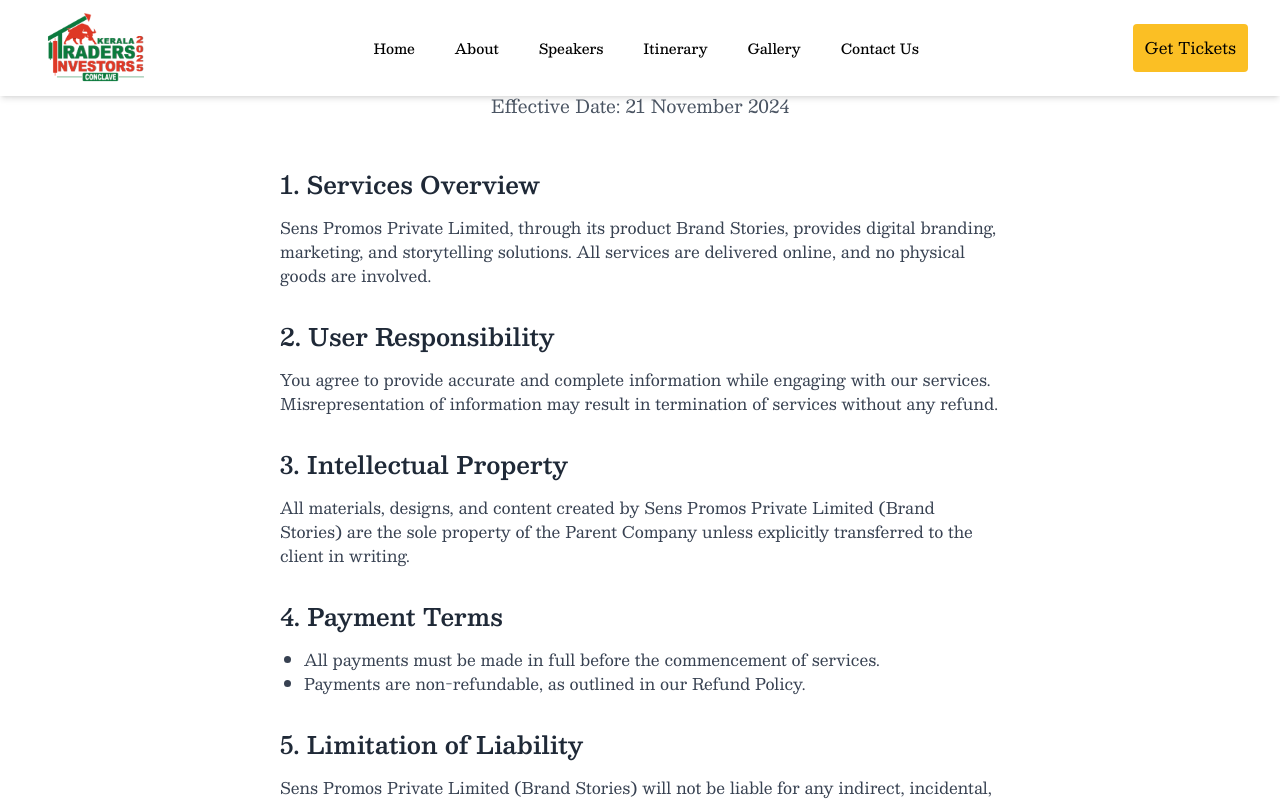
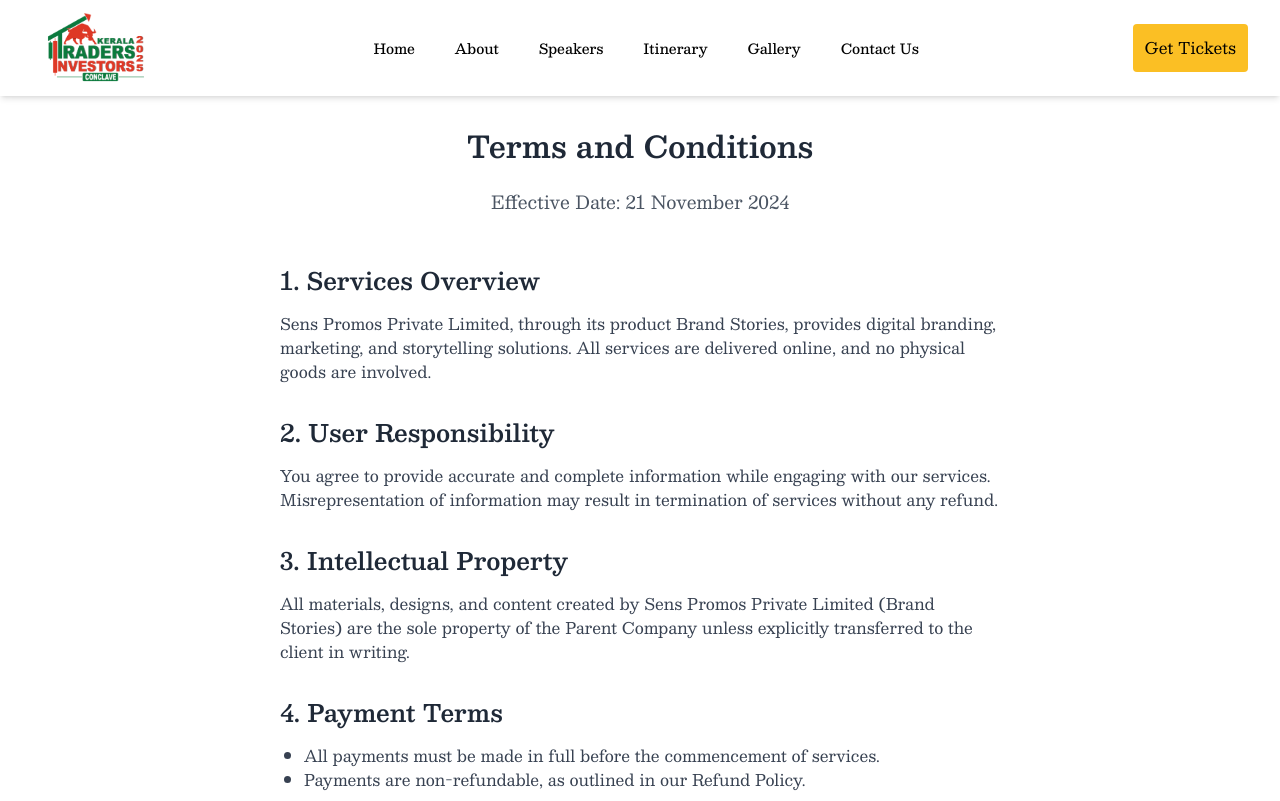
Before and after one commit to dev-hemito/brandstoriesTrade, a Next.js app: page /terms in a window 1280 px wide. Shown: the top 801 px of the page. Built offline with nearby package versions, Linux system fonts and the light colour scheme.

Commit message:
mt-24 refund, return, shipping, terms

```diff
--- a/src/app/refund/page.js
+++ b/src/app/refund/page.js
@@ -3,7 +3,7 @@ import React from 'react'
 const page = () => {
     return (
         <div>
-            <h1 className="text-3xl font-semibold text-center text-gray-800 mb-6">Refund Policy</h1>
+            <h1 className="text-3xl font-semibold text-center text-gray-800 mb-6  mt-24">Refund Policy</h1>
             <h3 className="text-lg text-center text-gray-600 mb-12">Effective Date: 21 November 2024</h3>
 
             <section className="mb-8">
--- a/src/app/return/page.js
+++ b/src/app/return/page.js
@@ -3,7 +3,7 @@ import React from 'react'
 const page = () => {
     return (
         <div>
-            <h1 className="text-3xl font-semibold text-center text-gray-800 mb-6">Return Policy</h1>
+            <h1 className="text-3xl font-semibold text-center text-gray-800 mb-6 mt-24">Return Policy</h1>
             <h3 className="text-lg text-center text-gray-600 mb-12">Effective Date: 21 November 2024</h3>
 
             <section className="mb-8">
--- a/src/app/shipping/page.js
+++ b/src/app/shipping/page.js
@@ -4,7 +4,7 @@ const Page = () => {
     return (
         <div className="max-w-3xl mx-auto px-6 py-8">
 
-            <h1 className="text-3xl font-semibold text-center text-gray-800 mb-6">Shipping Policy</h1>
+            <h1 className="text-3xl font-semibold text-center text-gray-800 mb-6  mt-24">Shipping Policy</h1>
             <h3 className="text-lg text-center text-gray-600 mb-12">Effective Date: 21 November 2024</h3>
 
             <section className="mb-8">
--- a/src/app/terms/page.js
+++ b/src/app/terms/page.js
@@ -2,7 +2,7 @@ import React from 'react'
 
 const Page = () => {
   return (
-    <div className="max-w-3xl mx-auto px-6 py-8">
+    <div className="max-w-3xl mx-auto px-6 py-8  mt-24">
       <h1 className="text-3xl font-semibold text-center text-gray-800 mb-6">Terms and Conditions</h1>
       <h3 className="text-lg text-center text-gray-600 mb-12">Effective Date: 21 November 2024</h3>
 
```
